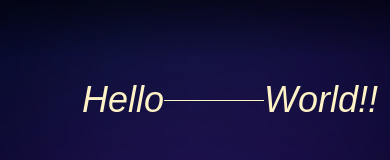
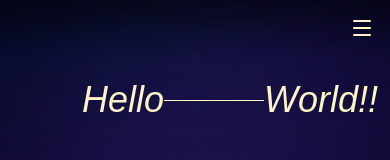
Before and after one commit to ShobxVenkat/Portfolio, a React (Vite) app: page / in a window 390 px wide. Shown: the top 160 px of the page. Built offline with nearby package versions, Linux system fonts and the light colour scheme; a web font is replaced by a local one.

Commit message:
Refactor Header component for improved readability

```diff
--- a/src/components/Header.jsx
+++ b/src/components/Header.jsx
@@ -1,70 +1,78 @@
 import React from "react";
 import { motion } from "framer-motion";
-import { Menu, ArrowUpRight , X} from "lucide-react";
+import { Menu, ArrowUpRight, X } from "lucide-react";
 import clsx from "clsx";
 import { links } from "@/lib/misc";
 
-const Header = ({showMenu ,setShowMenu}) => {
+const Header = ({ showMenu, setShowMenu }) => {
   return (
-    <motion.header className="flex fixed top-0 left-0 w-full h-14 justify-center items-center px-2 z-40 max-sm:bg-gradient-to-b from-black/50 to-transparent"
-    initial={{
-        translateY: -10,
-        opacity:0,
-    }}
-
-    animate={{
-        translateY:0,
-        opacity:1,
-    }}
-
-    transition ={{
-        delay:3,
-        duration:.8,
-        ease:"easeInOut",
-    }}>
-       <div
-  className={clsx(
-    "inset-0 fixed z-20 backdrop-blur-2xl opacity-0 pointer-events-none transition-all duration-300",
-    showMenu && "opacity-100 pointer-events-auto"
-  )}
-></div>
+    <motion.header
+      className="fixed top-0 left-0 w-full h-14 flex items-center justify-end px-4 z-40 max-sm:bg-gradient-to-b from-black/50 to-transparent"
+      initial={{ translateY: -10, opacity: 0 }}
+      animate={{ translateY: 0, opacity: 1 }}
+      transition={{ delay: 0.3, duration: 0.6, ease: "easeInOut" }}
+    >
 
 
 
+      {/* Mobile Menu Button */}
+      <Menu
+        className="md:hidden cursor-pointer"
+        onClick={() => setShowMenu(true)}
+      />
+
+      {/* Backdrop */}
+      <div
+        onClick={() => setShowMenu(false)}
+        className={clsx(
+          "fixed inset-0 z-20 backdrop-blur-2xl transition-all duration-300",
+          showMenu
+            ? "opacity-100 pointer-events-auto"
+            : "opacity-0 pointer-events-none"
+        )}
+      />
 
       {/* Mobile Navigation */}
       <div
         className={clsx(
-    "fixed opacity-0 md:hidden flex flex-col inset-0 bg-black/50 transition-all duration-500 ease-in-out z-40",
+          "fixed md:hidden inset-0 z-40 flex flex-col bg-black/70 transition-all duration-500 ease-in-out",
           showMenu
             ? "translate-y-0 scale-100 opacity-100 pointer-events-auto"
-      : "translate-y-1/4 scale-75 pointer-events-none"
+            : "translate-y-1/4 scale-95 opacity-0 pointer-events-none"
         )}
       >
+        {/* Top bar */}
+        <div className="flex justify-end items-center py-4 px-5">
+          <X
+            className="cursor-pointer"
+            onClick={() => setShowMenu(false)}
+          />
+        </div>
 
-        <div className="flex w-full justify-between items-center py-4 px-5">
-            <div className="flex ">
-                <a href="" className="border border-amber-100 px-2 py-0.5 pr-1 flex rounded-md items-center text-sm font-semibold text-amber-100 bg-black/50 backdrop:blur-md">
-                    <span>v1</span>
-                    <ArrowUpRight  size={20}/>
+        {/* Links */}
+        <ul className="flex flex-col gap-10 py-12 px-8 border-t border-b border-muted">
+          {links.map((link, index) => (
+            <li
+              key={link.href}
+              className={clsx(
+                "text-4xl italic font-cabinet opacity-60 flex items-center justify-between",
+                typeof window !== "undefined" &&
+                  window.location.pathname.includes(link.href) &&
+                  "opacity-100 text-purple-500 font-semibold"
+              )}
+            >
+              <span className="text-sm">{`0${index + 1}`}</span>
+              <a
+                href={link.href}
+                onClick={() => setShowMenu(false)}
+              >
+                {link.title}
               </a>
-            </div>
-            <X onClick={() =>setShowMenu(false)} />
-        </div>
-            <ul className="flex flex-col gap-10 py-12 px-8 border-t border-b border-muted">
-             {links.map((link,index)=>(
-                <li key={link.href} className={clsx("text-4xl italic font-cabinet opcaity-60 flex items-center justify-between",
-                    location.pathname.includes(link.href) && "opacity-100 text-purple-500 font-semibold"
-                )}>
-                    <span className="text-sm">{`0${index +1}`}  </span>
-                    <a href={link.href}>{link.title}</a>
             </li>
           ))}
         </ul>
-
       </div>
     </motion.header>
-
   );
 };
 
```
Lines whose indentation alone changed are shown as unchanged.
